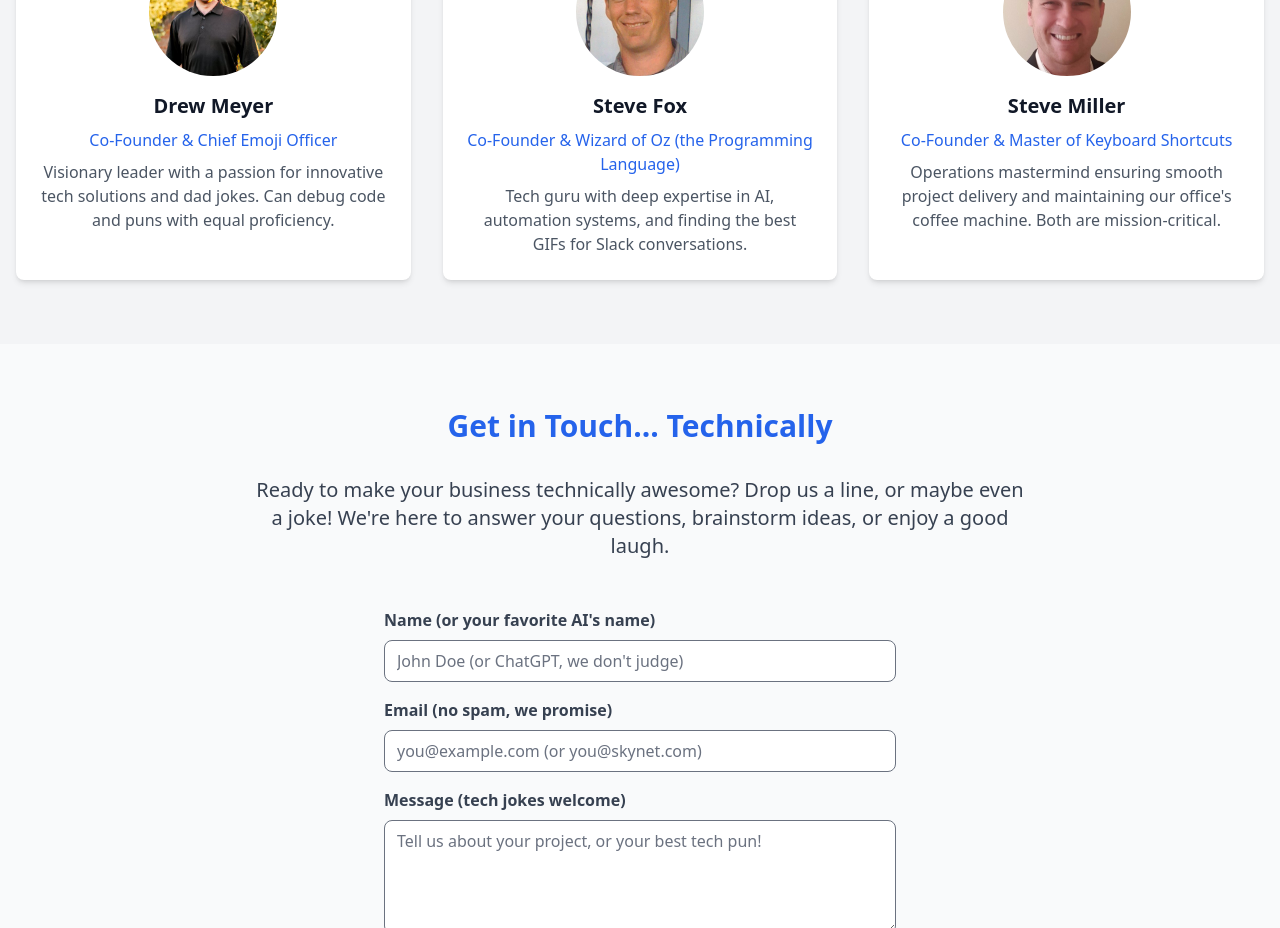
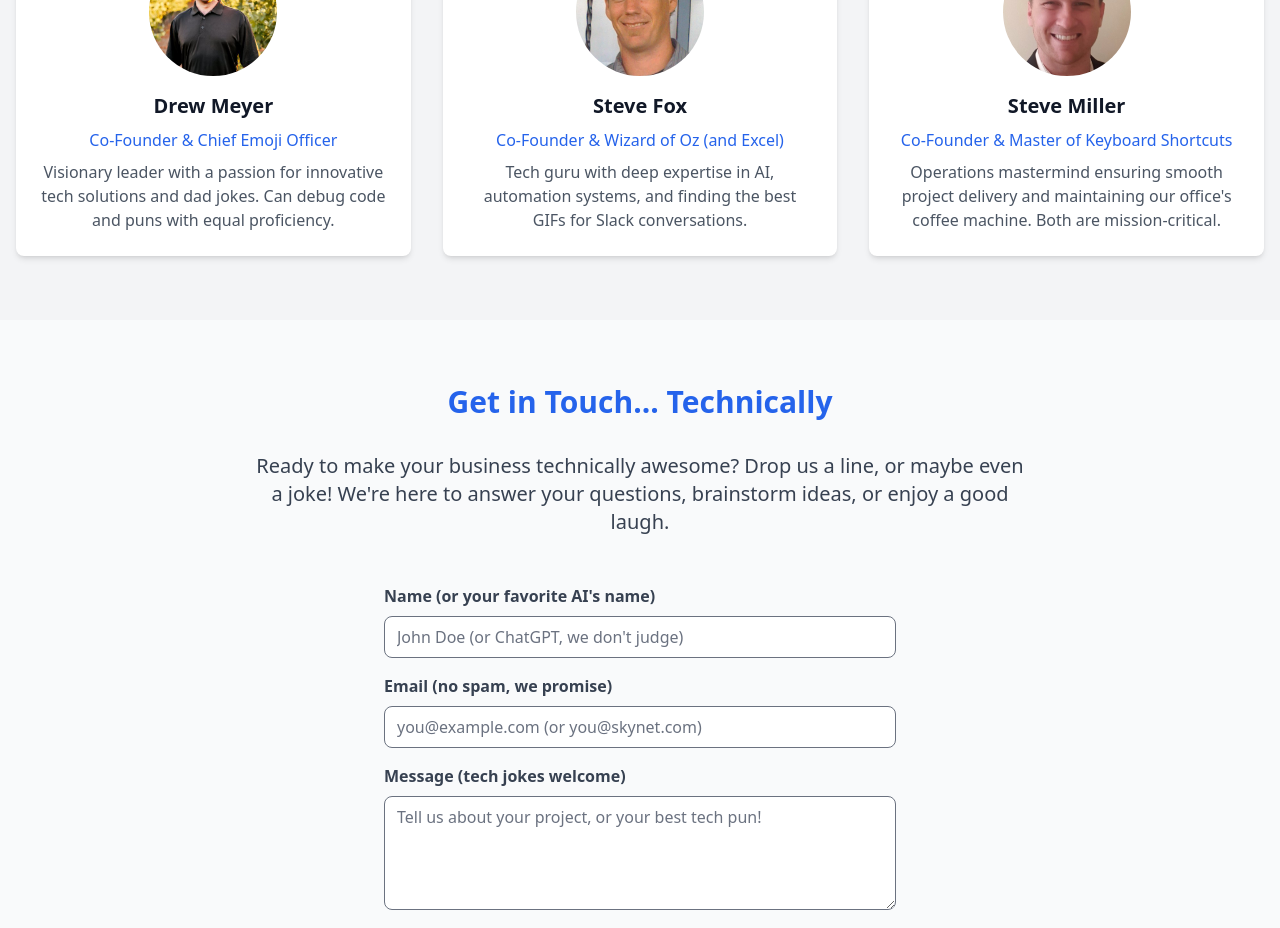
Before and after one commit to dr00-eth/technicallytechnical, a React (Vite) app: page / in a window 1280 px wide. Shown: the part 2600-3528 px from the top of the page. Built offline with nearby package versions, Linux system fonts and the light colour scheme; the HTML template or start-up script is replaced by a standard one.

Commit message:
team update

```diff
--- a/src/components/Team.jsx
+++ b/src/components/Team.jsx
@@ -19,7 +19,7 @@ const Team = () => {
     },
     {
       name: "Steve Fox",
-      role: "Co-Founder & Wizard of Oz (the Programming Language)",
+      role: "Co-Founder & Wizard of Oz (and Excel)",
       description: "Tech guru with deep expertise in AI, automation systems, and finding the best GIFs for Slack conversations.",
       imageUrl: "/images/fox.png"
     },
```
